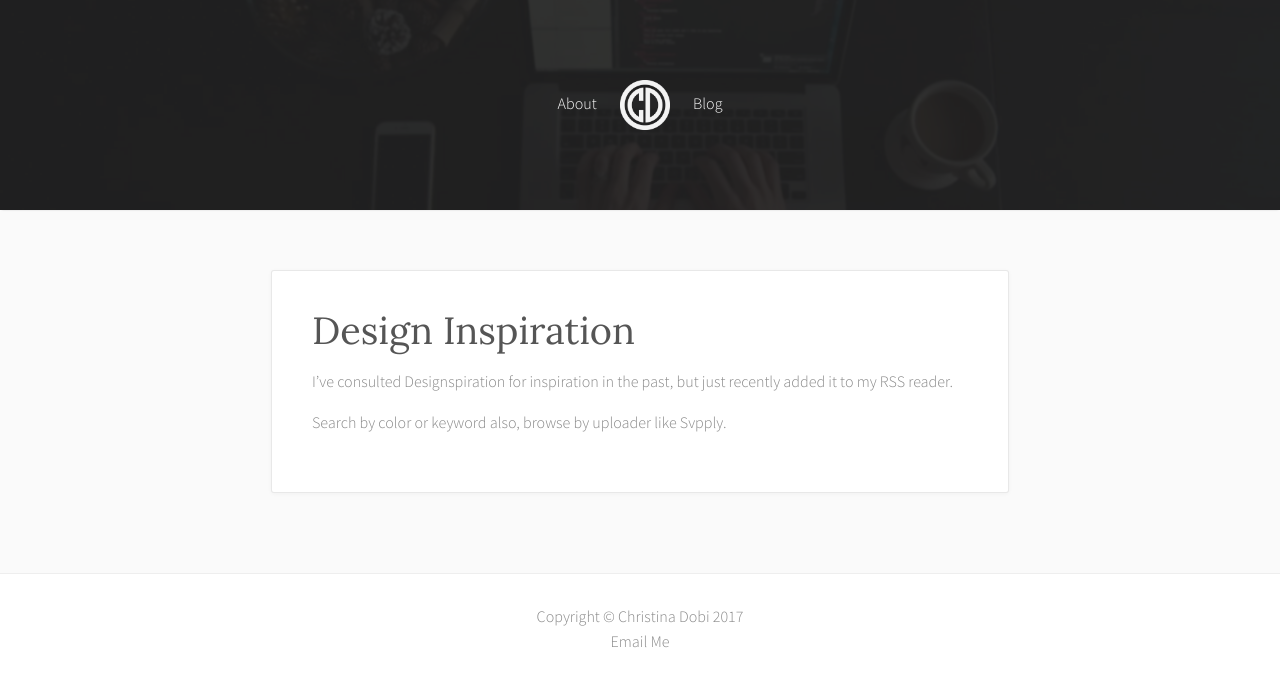
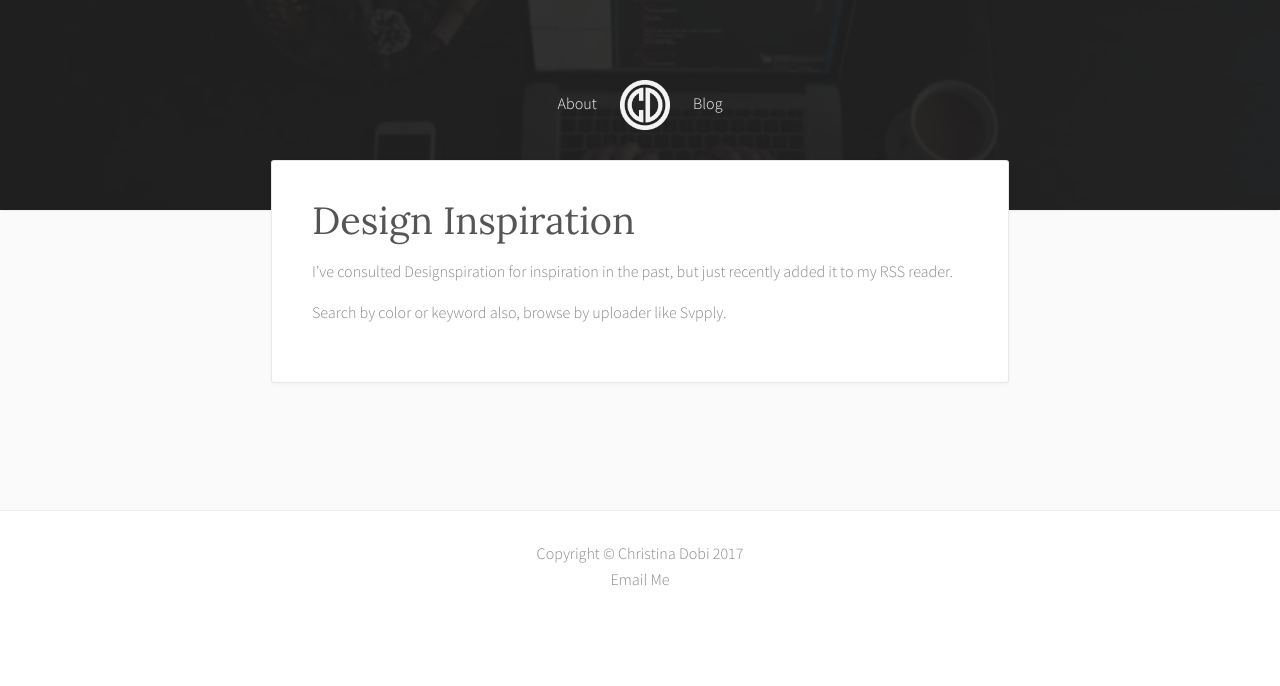
Before and after one commit to iamchristinabot/iamchristinabot.github.io, a Jekyll site: the page built from _posts/2011-08-22-design-inspiration.md, in a window 1280 px wide. Shown: the top 686 px of the page. Built offline with Jekyll 4.4.1, drawn with Linux system fonts in a browser that asks for light colours.

Commit message:
Pull page up slightly

```diff
--- a/_sass/common.scss
+++ b/_sass/common.scss
@@ -25,7 +25,7 @@ a {
 body {
   margin: 0;
   padding: 0;
-  background-color: #fafafa;
+  background-color: #fff;
 }
 
 .col-centered{
@@ -137,6 +137,11 @@ ul.no-bullets {
   padding: 0;
 }
 
+.page-content{
+  background-color: #fafafa;
+  padding-top: 20px;
+}
+
 .pagination{
   display: block;
   .page_number {
--- a/_sass/footer.scss
+++ b/_sass/footer.scss
@@ -2,6 +2,6 @@
   background-color: #fff;
   text-align: left;
   border-top: 1px solid #eee;
-  margin: 40px 0 0 0;
+  margin: 0;
   padding: 30px 0;
 }
--- a/_sass/nav.scss
+++ b/_sass/nav.scss
@@ -3,7 +3,7 @@ nav {
   width: 100%;
   box-sizing: border-box;
   padding: 20px;
-  margin-bottom: 20px;
+  margin-bottom: 0px;
   position: relative;
   z-index: 5;
   @include breakp($bp-medium){
--- a/_sass/post.scss
+++ b/_sass/post.scss
@@ -1,4 +1,6 @@
 #post{
+  min-height: 300px;
+  background-color: #fafafa;
   img{
     width: 100%;
     height: auto;
@@ -7,6 +9,10 @@
     margin: 40px 0;
     @include breakp($bp-medium){
       padding: 40px;
+      margin-top: -50px;
+      position: relative;
+      z-index: 5;
+
     }
   }
 }
```
